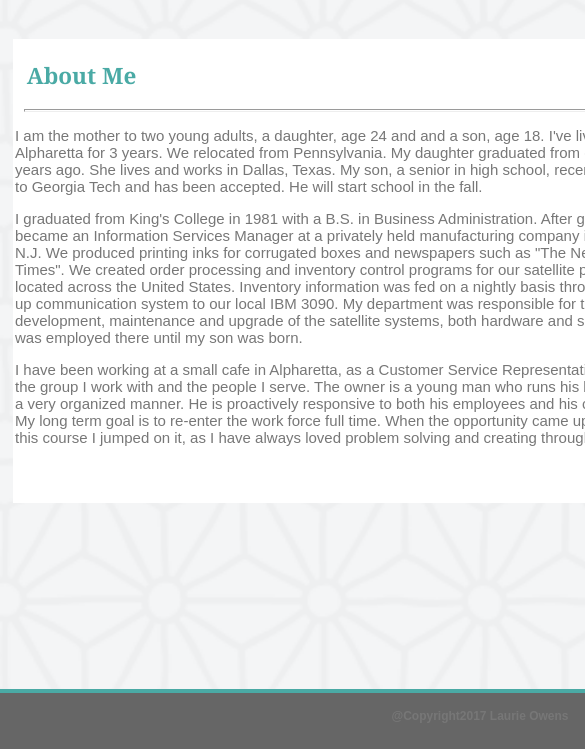
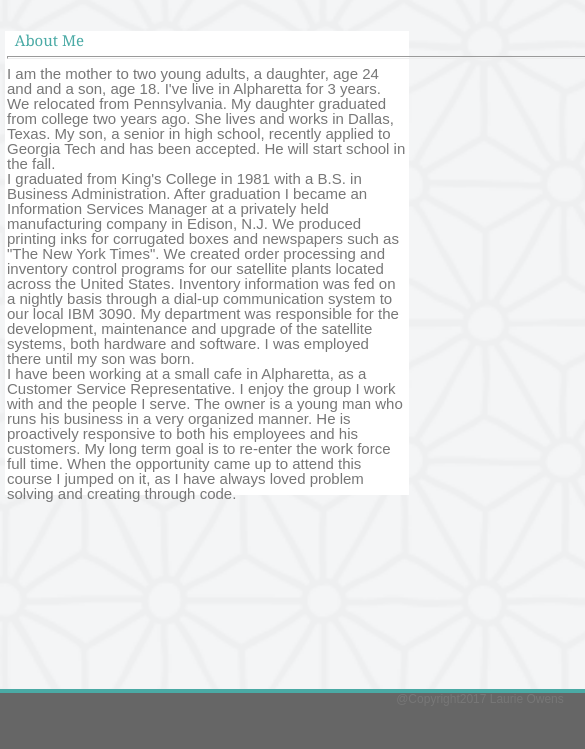
Before and after one commit to laurieowens/Responsive-Portfolio, a plain HTML site: page index.html in a window 390 px wide. Shown: the part 95-844 px from the top of the page, 585 px wide, since content can reach past the window. Drawn offline with Linux system fonts and the light colour scheme.

Commit message:
second commit

```diff
--- a/assets/css/style.css
+++ b/assets/css/style.css
@@ -76,9 +76,9 @@ nav {
   text-align: center;
   color: #4aaaa5;
   font-family: 'Georgia', Times, Times New Roman, serif;;
-  position: fixed;
-  top: 135px;
-  left: 680px;
+  position: relative;
+  top: -450px;
+  left: 665px;
   padding: none;
   background: #ffffff;
   float: left;
@@ -179,3 +179,43 @@ nav {
  width: 100%;
 
 }
+@media screen  and (max-width: 768px){
+
+ body {
+  background-color: #333;
+}
+
+.ConnectWithMeHeader,
+.masthead,
+.container {
+   width: 600px;
+}
+
+
+
+
+
+@media screen  and (max-width: 980px){
+
+ body {
+  background-color: #333;
+}
+
+.ConnectWithMeHeader,
+.masthead,
+.container {
+   width: 700px;
+}
+
+@media screen  and (max-width: 640px){
+
+ body {
+  background-color: #333;
+}
+.namehead
+.moreofme,
+.ConnectWithMeHeader,
+.masthead,
+.container {
+   width: 400px;
+}
--- a/index.html
+++ b/index.html
@@ -1,8 +1,12 @@
-<!Doctype html>
+<!Doctype>
 <html lang="en-us">
   <head>
-    <title>About Me Page</title>
+    <meta charset="UTF-8">
+    <meta name="viewport" content="width=device-width, initial-scale=1.0">
+    <title>About | Laurie Owens</title>
     <!-- Link to CSS sheet for "About Me" page-->
+
+    <link rel="stylesheet" type="text/css" href="assets/css/reset.css">
     <link rel="stylesheet" type="text/css" href="assets/css/style.css">
   </head>
   <body>
```
Also changed, not shown: 1 other file.
